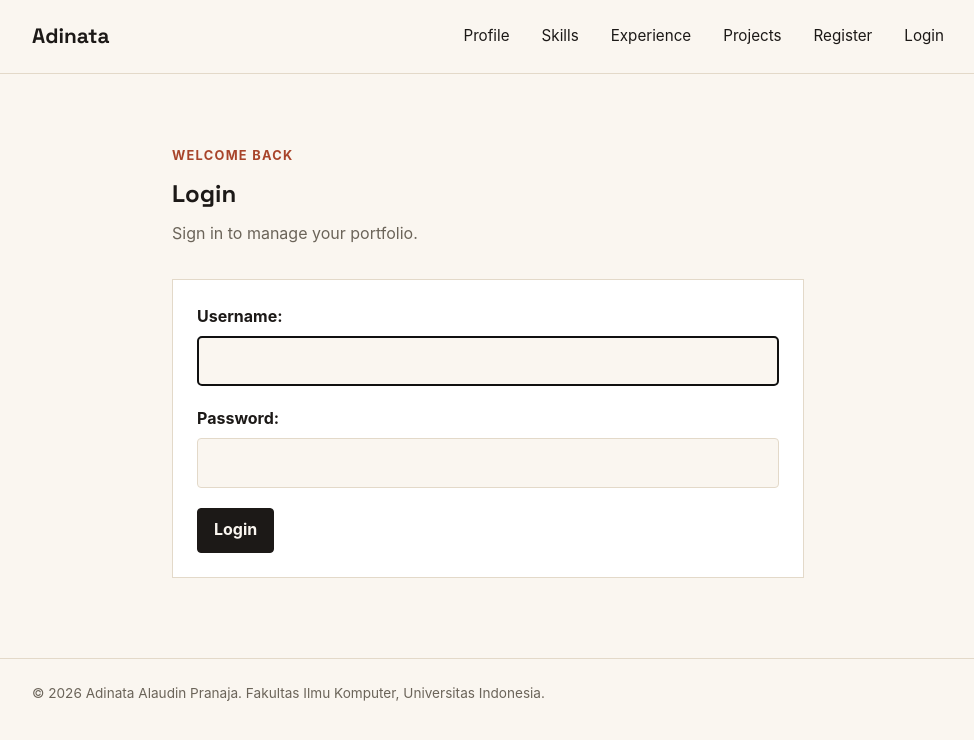
After one commit to adinatapranaja/myportofolio, a Django app: page /login/ in a window 1280 px wide. The commit adds this page. Shown: the top 740 px of the page, without its empty margins (152-1126 px from the left). Run offline with Django 5.2, Linux system fonts and the light colour scheme.

Commit message:
add user registration and login

```diff
--- a/main/urls.py
+++ b/main/urls.py
@@ -8,6 +8,8 @@ from main.views import (
     edit_experience,
     get_experiences_json,
     get_projects_json,
+    login_user,
+    register,
     show_experience,
     show_main,
     show_projects,
@@ -17,6 +19,8 @@ app_name = 'main'
 
 urlpatterns = [
     path('', show_main, name='show_main'),
+    path('register/', register, name='register'),
+    path('login/', login_user, name='login'),
     path('experience/', show_experience, name='show_experience'),
     path('experience/add/', create_experience, name='create_experience'),
     path(
--- a/main/views.py
+++ b/main/views.py
@@ -1,3 +1,7 @@
+from django.contrib import messages
+from django.contrib.auth import login
+from django.contrib.auth.forms import AuthenticationForm
+from django.contrib.auth.forms import UserCreationForm
 from django.core import serializers
 from django.http import HttpResponse
 from django.shortcuts import get_object_or_404, redirect, render
@@ -18,6 +22,37 @@ def show_main(request):
         ),
     }
     return render(request, 'index.html', context)
+
+
+def register(request):
+    form = UserCreationForm(request.POST or None)
+
+    if request.method == 'POST' and form.is_valid():
+        form.save()
+        messages.success(request, 'Account created successfully. Please log in.')
+        return redirect('main:login')
+
+    context = {
+        'name': 'Adinata Alaudin Pranaja',
+        'short_name': 'Adinata',
+        'form': form,
+    }
+    return render(request, 'register.html', context)
+
+
+def login_user(request):
+    form = AuthenticationForm(request, data=request.POST or None)
+
+    if request.method == 'POST' and form.is_valid():
+        login(request, form.get_user())
+        return redirect('main:show_main')
+
+    context = {
+        'name': 'Adinata Alaudin Pranaja',
+        'short_name': 'Adinata',
+        'form': form,
+    }
+    return render(request, 'login.html', context)
 
 
 def show_experience(request):
--- a/templates/base.html
+++ b/templates/base.html
@@ -19,6 +19,8 @@
                 <a href="{% url 'main:show_main' %}#skills">Skills</a>
                 <a href="{% url 'main:show_experience' %}">Experience</a>
                 <a href="{% url 'main:show_projects' %}">Projects</a>
+                <a href="{% url 'main:register' %}">Register</a>
+                <a href="{% url 'main:login' %}">Login</a>
             </nav>
         </div>
     </header>
--- /dev/null
+++ b/templates/login.html
@@ -0,0 +1,34 @@
+{% extends "base.html" %}
+
+{% block meta %}
+    <title>Login - {{ name }}</title>
+{% endblock meta %}
+
+{% block content %}
+    <main>
+        <section class="project-form-section" aria-labelledby="login-title">
+            <div class="container form-container">
+                <p class="section-kicker">Welcome back</p>
+                <h1 id="login-title">Login</h1>
+                <p class="form-intro">Sign in to manage your portfolio.</p>
+
+                <form method="post" class="project-form">
+                    {% csrf_token %}
+                    {% for field in form %}
+                        <div class="form-field">
+                            {{ field.label_tag }}
+                            {{ field }}
+                            {% for error in field.errors %}
+                                <p class="form-error">{{ error }}</p>
+                            {% endfor %}
+                        </div>
+                    {% endfor %}
+                    {% for error in form.non_field_errors %}
+                        <p class="form-error">{{ error }}</p>
+                    {% endfor %}
+                    <button class="button" type="submit">Login</button>
+                </form>
+            </div>
+        </section>
+    </main>
+{% endblock content %}
```
Also changed, not shown: main/tests.py (+45 -0 lines), templates/register.html (added, +34 -0 lines).
